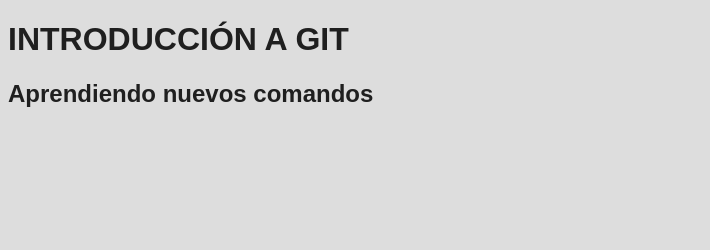
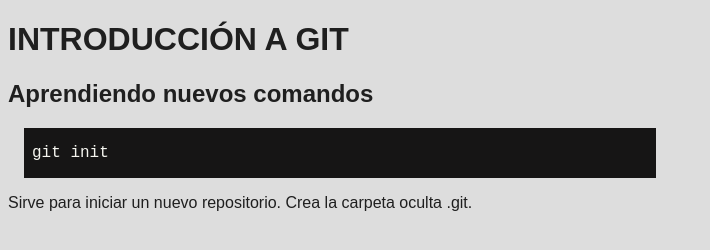
Before and after one commit to danyhoshi/proyectoII, a website: page index.html in a window 1280 px wide. Shown: the whole page, without its empty margins (0-710 px from the left). Drawn offline with Linux system fonts and the light colour scheme.

Commit message:
Add test 1

```diff
--- a/index.html
+++ b/index.html
@@ -10,5 +10,10 @@
 <body>
     <h1>INTRODUCCIÓN A GIT</h1>
     <h2>Aprendiendo nuevos comandos</h2>
+    <div>
+        <p class="codigo">git init</p>
+    </div>
+
+    <p> Sirve para iniciar un nuevo repositorio. Crea la carpeta oculta .git.</p>
 </body>
 </html>
```
